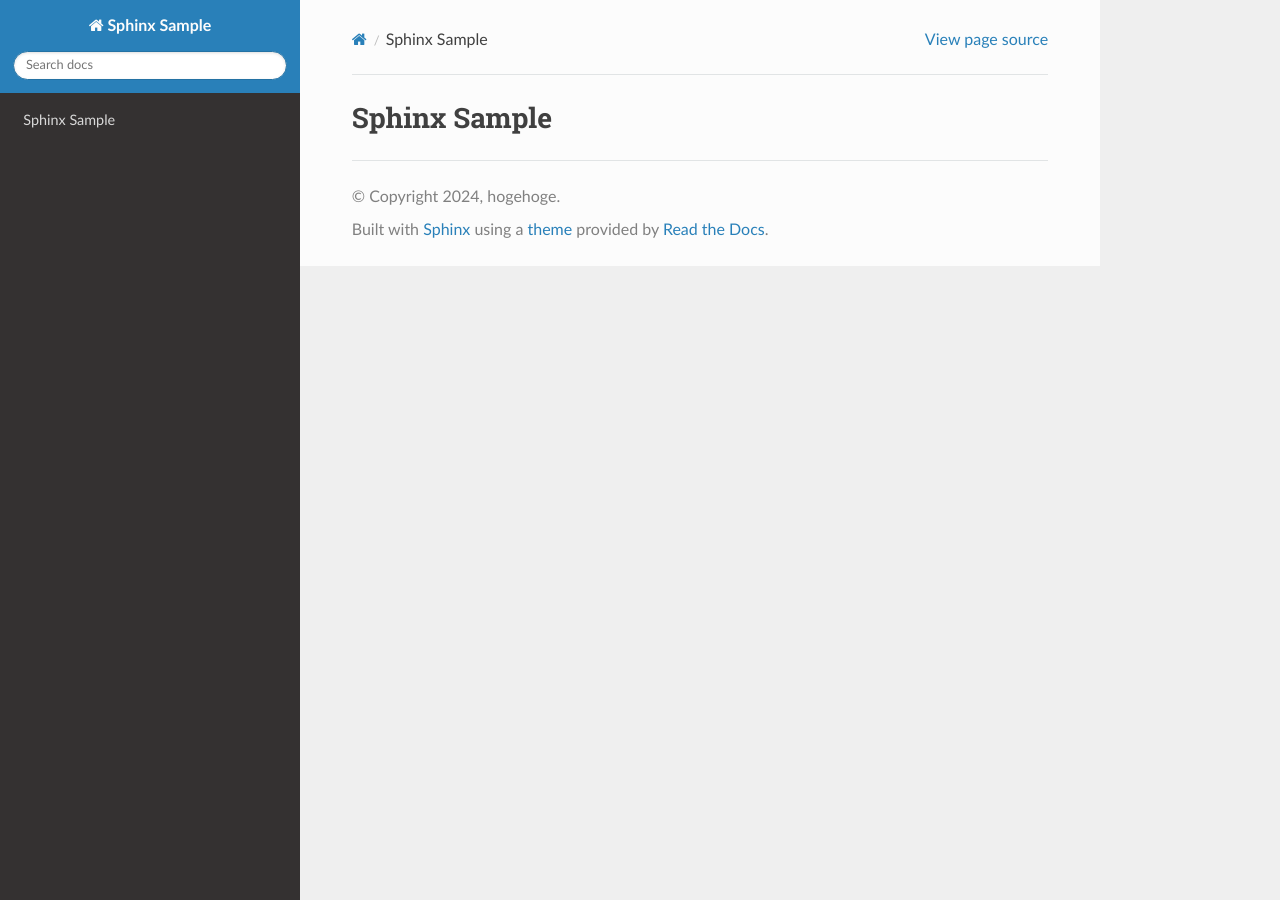
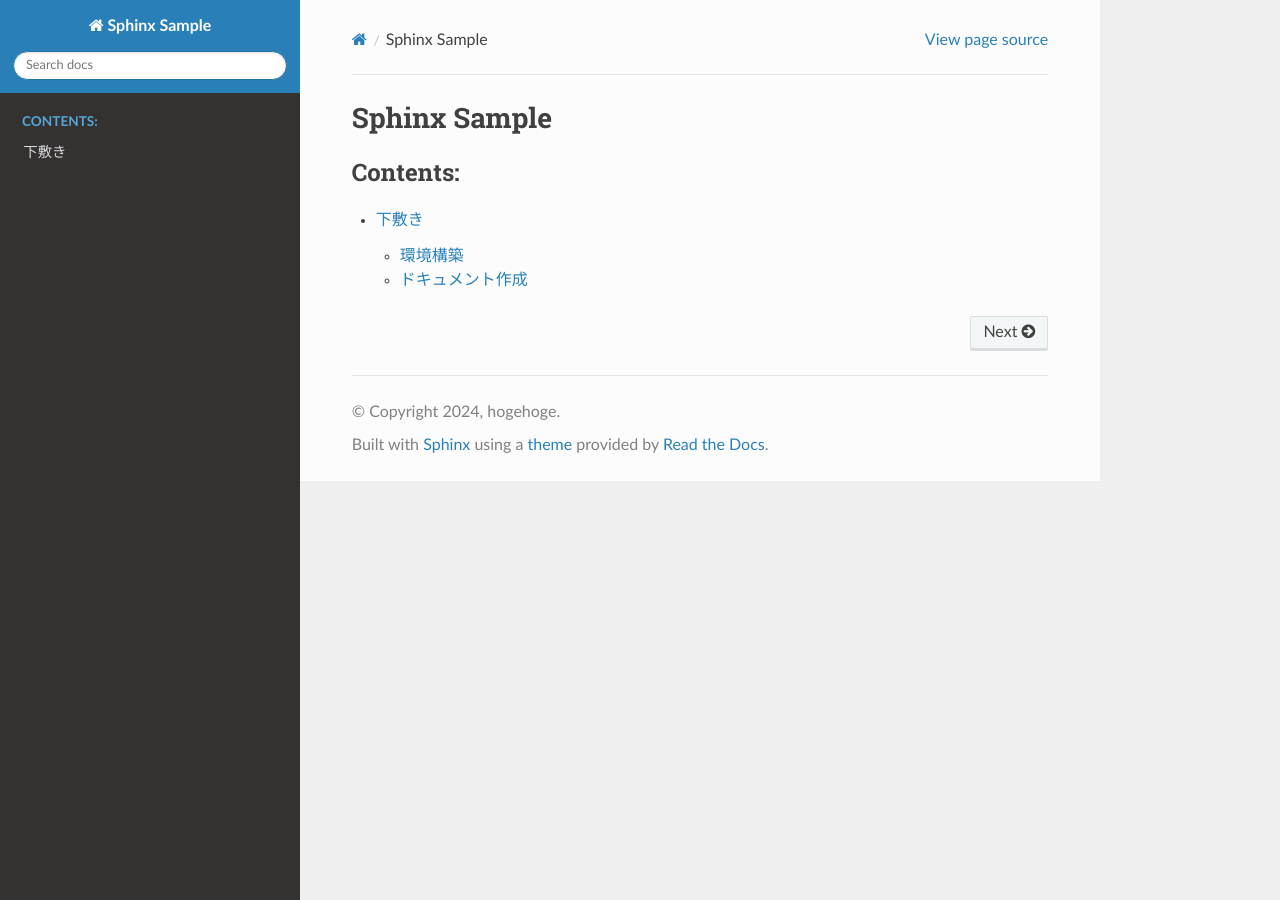
Before and after one commit to nynaka/Sphinx-Sample, a Sphinx documentation site: the page built from source/index.rst, in a window 1280 px wide. Built offline with Sphinx 7.4.7 and the Read the Docs theme 2.0.0, drawn with Linux system fonts in a browser that asks for light colours; part of the change alters nothing that is shown.

Commit message:
Sphinx 下敷き作成手順登録

````diff
--- a/source/index.rst
+++ b/source/index.rst
@@ -9,3 +9,5 @@ Sphinx Sample
 .. toctree::
    :maxdepth: 2
    :caption: Contents:
+
+   under_write
--- /dev/null
+++ b/source/under_write.md
@@ -0,0 +1,159 @@
+下敷き
+===
+
+## 環境構築
+
+1. Sphinx 関連 Python 拡張のインストール
+
+    ```bash
+    pip3 install --break-system-packages \
+        sphinx \
+        sphinx_rtd_theme \
+        sphinxcontrib-actdiag \
+        sphinxcontrib-blockdiag \
+        sphinxcontrib-nwdiag \
+        sphinxcontrib-seqdiag \
+        myst_parser \
+        sphinx_markdown_tables
+    ```
+
+2. 日本語フォントのインストール
+
+    ```bash
+    sudo apt install -y fonts-ipafont fonts-ipaexfont
+    ```
+
+## ドキュメント作成
+
+1. プロジェクト作成
+
+    ```bash
+    sphinx-quickstart sphinx-sample
+    ```
+
+    対話応答例
+
+    ```text
+    Sphinx 7.3.7 クイックスタートユーティリティへようこそ。
+
+    以下の設定値を入力してください（Enter キーのみ押した場合、
+    かっこで囲まれた値をデフォルト値として受け入れます）。
+
+    選択されたルートパス: sphinx-sample
+
+    Sphinx 出力用のビルドディレクトリを配置する方法は2つあります。
+    ルートパス内にある "_build" ディレクトリを使うか、
+    ルートパス内に "source" と "build" ディレクトリを分ける方法です。
+    > ソースディレクトリとビルドディレクトリを分ける（y / n） [n]: y
+    ### source と build を分けたいので y としています
+
+    プロジェクト名は、ビルドされたドキュメントのいくつかの場所にあります。
+    > プロジェクト名: sphinx-sample
+    > 著者名（複数可）: hogehoge
+    > プロジェクトのリリース []: 1.0.0
+    ### 適宜、変更してください
+
+    ドキュメントを英語以外の言語で書く場合は、
+     言語コードで言語を選択できます。Sphinx は生成したテキストをその言語に翻訳します。
+
+    サポートされているコードのリストについては、
+    https://www.sphinx-doc.org/en/master/usage/configuration.html#confval-language を参照してください。
+    > プロジェクトの言語 [en]: en
+    ### 日本語の場合でも ja より en のままのほうが良いらしいです
+
+    ファイル /home/lubuntu/work/sphinx-sample/source/conf.py を作成しています。
+    ファイル /home/lubuntu/work/sphinx-sample/source/index.rst を作成しています。
+    ファイル /home/lubuntu/work/sphinx-sample/Makefile を作成しています。
+    ファイル /home/lubuntu/work/sphinx-sample/make.bat を作成しています。
+
+    終了：初期ディレクトリ構造が作成されました。
+
+    マスターファイル /home/lubuntu/work/sphinx-sample/source/index.rst を作成して
+    他のドキュメントソースファイルを作成します。次のように Makefile を使ってドキュメントを作成します。
+     make builder
+    "builder" はサポートされているビルダーの 1 つです。 例: html, latex, または linkcheck。
+    ```
+
+2. config.py 編集
+
+    - テーマを `alabaster` ⇒ `sphinx_rtd_theme` に変更
+    - reStructuredText の他に Markdown を使えるようにする
+    - reStructuredText で図を描けるようにする
+
+    ```diff
+    --- /tmp/conf.py        2024-06-08 22:55:32.988390061 +0900
+    +++ source/conf.py      2024-06-08 22:59:57.723278228 +0900
+    @@ -14,7 +14,18 @@
+     # -- General configuration ---------------------------------------------------
+     # https://www.sphinx-doc.org/en/master/usage/configuration.html#general-configuration
+
+    -extensions = []
+    +extensions = [
+    +    'sphinx.ext.autodoc',  # 自動生成ドキュメントの拡張
+    +    'sphinx.ext.napoleon', # GoogleスタイルおよびNumpyスタイルのdocstringを解釈するための拡張
+    +    'myst_parser',         # MyST (Markedly Structured Text) パーサーを有効化
+    +    'sphinx_markdown_tables',
+    +    'sphinxcontrib.blockdiag',
+    +    'sphinxcontrib.seqdiag',
+    +    'sphinxcontrib.actdiag',
+    +    'sphinxcontrib.nwdiag',
+    +    'sphinxcontrib.rackdiag',
+    +    'sphinxcontrib.packetdiag',
+    +]
+
+     templates_path = ['_templates']
+     exclude_patterns = []
+    @@ -24,5 +35,11 @@
+     # -- Options for HTML output -------------------------------------------------
+     # https://www.sphinx-doc.org/en/master/usage/configuration.html#options-for-html-output
+
+    -html_theme = 'alabaster'
+    +html_theme = 'sphinx_rtd_theme'
+     html_static_path = ['_static']
+    +
+    +source_suffix = {
+    +    '.rst': 'restructuredtext',
+    +    '.md': 'markdown',  # Markdownの拡張子を設定
+    +}
+    +
+    ```
+
+3. トップページ (index.rst) の修正
+
+    - タイトルの変更
+    - 索引リンク、検索リンクの削除
+
+    ```diff
+    --- /tmp/sphinx-sample/source/index.rst 2024-06-09 07:10:45.447721634 +0900
+    +++ index.rst   2024-06-09 07:18:04.702283724 +0900
+    @@ -3,18 +3,10 @@
+        You can adapt this file completely to your liking, but it should at least
+        contain the root `toctree` directive.
+
+    -Welcome to Sphinx Sample's documentation!
+    -=========================================
+    +Sphinx Sample
+    +=============
+
+     .. toctree::
+        :maxdepth: 2
+        :caption: Contents:
+
+    -
+    -
+    -Indices and tables
+    -==================
+    -
+    -* :ref:`genindex`
+    -* :ref:`modindex`
+    -* :ref:`search`
+    ```
+
+4. ドキュメントのビルド
+
+    ```bash
+    cd sphinx-sample
+    make html
+    ```
+
+    ドキュメントをビルドした結果、`./build/html/index.html/` をトップページの HTML ドキュメントが生成されるはずです。
````
